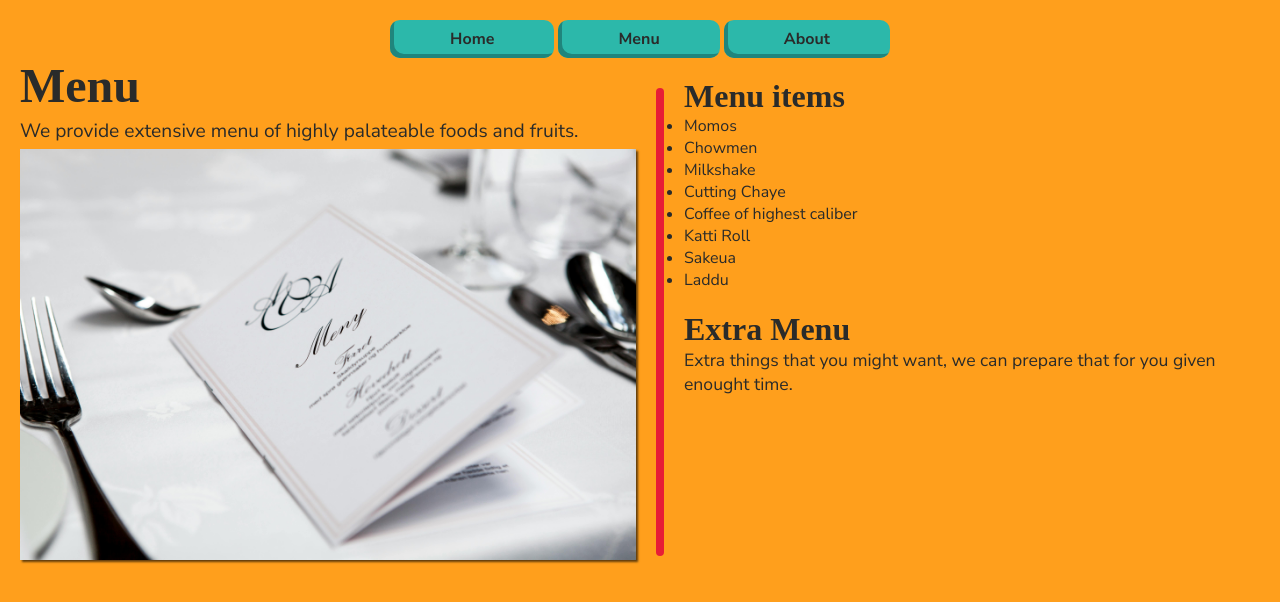
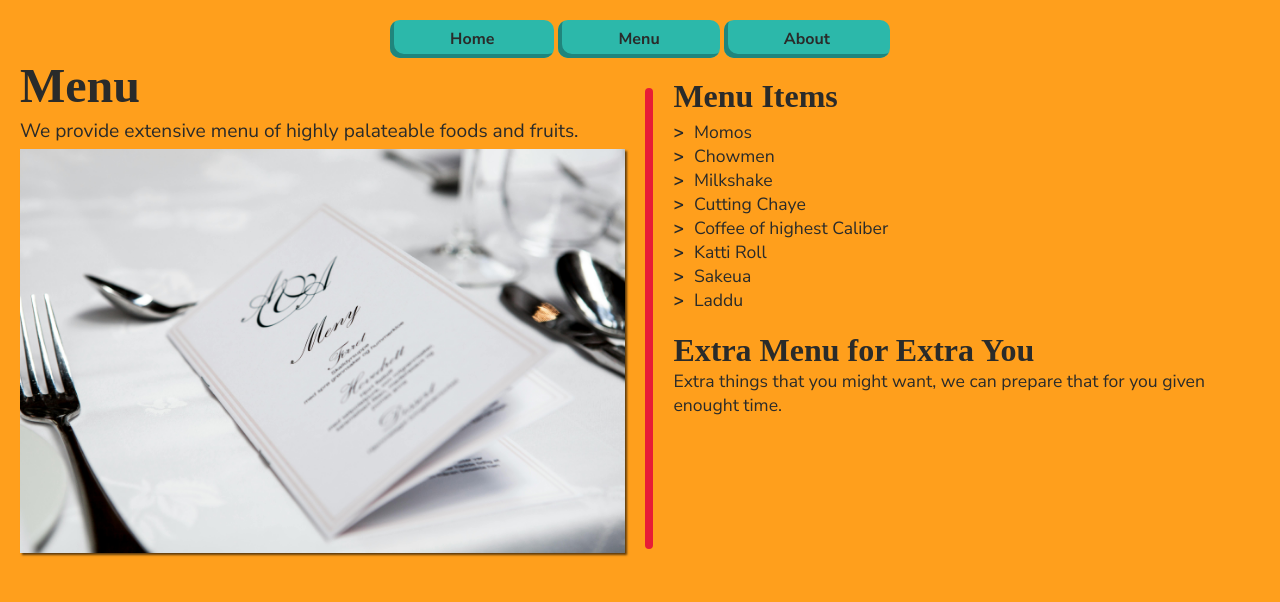
Before and after one commit to srj-17/restaurant-page, a website built with webpack: page src/template.html in a window 1280 px wide. Both pictures are taken after a click on the button "Menu". Built offline with nearby package versions, Linux system fonts and the light colour scheme; a web font is replaced by a local one.

Commit message:
Implement menu page via js, test it, works
Also prepare the template for about page's Implementataion

```diff
--- a/src/home.js
+++ b/src/home.js
@@ -107,6 +107,10 @@ contentRight.appendChild(extra);
 
 // function to append these things to the document (content, specifically)
 function showHome() {
+    // first clear the content (replace it with empty child)
+    content.replaceChildren();
+
+    // then append the elements
     content.appendChild(contentLeft);
     content.appendChild(middleLine);
     content.appendChild(contentRight);
--- a/src/index.js
+++ b/src/index.js
@@ -13,6 +13,7 @@ homeButton.addEventListener('click', () => {
 
 menuButton.addEventListener('click', () => {
     showMenu();
+    console.log('menu-clicked')
 });
 
 aboutButton.addEventListener('click', () => {
--- a/src/menu.js
+++ b/src/menu.js
@@ -2,17 +2,109 @@ import menuImg from './assets/img/menu.jpg'
 
 // get the current nodes (since home is already loaded when dom is loaded)
 let content = document.querySelector('#content');
-let contentLeft = document.querySelector('.content-left');
-let middleLine = document.querySelector('.middle-line');
-let contentRight = document.querySelector('.content-right');
 
-// things to fill in contentleft
-// middleline shouldn't be changed
-// things to fill in contentRight
+// we create these instead of querySelecting and modifying the previously present ones
+// (that were loaded when after domcontentloading)
+// because then we'll have to clear each one of them and that means changing other modules to behave that way as well
+// instead, here we're just clearing the #content, makes everything easier.
+let contentLeft = document.createElement('div');
+contentLeft.classList.toggle('content-left');
+let middleLine = document.createElement('div');
+middleLine.classList.toggle('middle-line');
+let contentRight = document.createElement('div');
+contentRight.classList.toggle('content-right');
+
+// things that go in content-left
+// menu-header
+let menuHeader = document.createElement('div');
+menuHeader.classList.toggle('menu-header');
+menuHeader.textContent = 'Menu';
+
+// menu-description
+let menuDescription = document.createElement('div');
+menuDescription.classList.toggle('menu-description');
+menuDescription.textContent = 'We provide extensive menu of highly palateable foods and fruits.'
+
+// menu-img
+let menImg = document.createElement('div');
+menImg.classList.toggle('menu-img');
+let img = document.createElement('img');
+img.src = menuImg;
+img.alt = 'Menu of the restaurant';
+menImg.appendChild(img);
+
+// append them to content-left
+contentLeft.appendChild(menuHeader);
+contentLeft.appendChild(menuDescription);
+contentLeft.appendChild(menImg);
+
+// things that go in content-right
+// menu items
+let menuItems = document.createElement('div');
+menuItems.classList.toggle('menu-items');
+
+// menu-items has menu-items-header
+let menuItemsHeader = document.createElement('div');
+menuItemsHeader.classList.toggle('menu-items-header');
+menuItemsHeader.textContent = 'Menu Items';
+
+// and menu-list
+let menuList = document.createElement('ul');
+menuList.classList.toggle('menu-list');
+
+// menuList can have many items:
+let listItems = [
+    'Momos',
+    'Chowmen',
+    'Milkshake',
+    'Cutting Chaye',
+    'Coffee of highest Caliber',
+    'Katti Roll',
+    'Sakeua',
+    'Laddu',
+]
+
+for (let item of listItems) {
+    let listItem = document.createElement('li');
+    listItem.classList.toggle('class-list');
+    listItem.textContent = item;
+    menuList.appendChild(listItem);
+}
+
+// lastly, we append them to the menu-items
+menuItems.appendChild(menuItemsHeader);
+menuItems.appendChild(menuList);
+
+// extras
+// we have extras, but we create new `extras` and not modify the old ones because we don't want the extras to change immediately
+// as they encounter this script
+// and as modules are scoped locally, this extras object is different from the extras object created in other modules
+let extra = document.createElement('div');
+extra.classList.toggle('extra');
+
+// extra has extraHeader
+let extraHeader = document.createElement('extra-header');
+extraHeader.classList.toggle('extra-header');
+extraHeader.textContent = 'Extra Menu for Extra You';
+
+// and extraContent
+let extraContent = document.createElement('div');
+extra.classList.toggle('extra-content');
+extraContent.textContent = 'Extra things that you might want, we can prepare that for you given enought time.'
+
+// now we just append them
+extra.appendChild(extraHeader);
+extra.appendChild(extraContent);
+
+// and append the contents to content right
+contentRight.appendChild(menuItems)
+contentRight.appendChild(extra);
 
 function showMenu() {
-    // append these new things to contentLeft
-    // and the contentRight respectively
+    content.replaceChildren();
+    content.appendChild(contentLeft);
+    content.appendChild(middleLine);
+    content.appendChild(contentRight);
 }
 
 export default showMenu;
--- a/src/style.css
+++ b/src/style.css
@@ -112,14 +112,16 @@
     font-size: 1.2rem;
 }
 
-.service-list {
+.service-list,
+.menu-list {
     list-style-type: none;
     display: grid;
     padding: 5px 0 0 0;
     font-size: 1.1rem;
 }
 
-.service-list li::before {
+.service-list li::before,
+.menu-list li::before {
     content: '>';
     padding-right: 10px;
     font-weight: bold;
--- a/src/template.html
+++ b/src/template.html
@@ -20,41 +20,12 @@
     </header>
     <div id="content">
         <div class="content-left">
-           <div class="menu-header">
-                Menu
-           </div>
-           <div class="menu-description">
-                We provide extensive menu of highly palateable foods and fruits.
-           </div>
-           <div class="menu-img">
-                <img src="assets/img/menu.jpg" alt="Menu of the restaurant">
-           </div>
+
         </div>
         <div class="middle-line"></div>
         <div class="content-right">
-            <div class="menu-items">
-                <div class="menu-items-header">
-                    Menu items
-                </div>
-                <ul class="menu-list">
-                    <li class="list-item">Momos</li>
-                    <li class="list-item">Chowmen</li>
-                    <li class="list-item">Milkshake</li>
-                    <li class="list-item">Cutting Chaye</li>
-                    <li class="list-item">Coffee of highest caliber</li>
-                    <li class="list-item">Katti Roll</li>
-                    <li class="list-item">Sakeua</li>
-                    <li class="list-item">Laddu</li>
-                </ul>
-            </div>
-            <div class="extra">
-                <div class="extra-header">Extra Menu</div>
-                <div class="extra-content">
-                    Extra things that you might want, we can prepare that for you given enought time.
-                </div>
-            </div>
+
         </div>
-
     </div>
 </body>
 </html>
```
